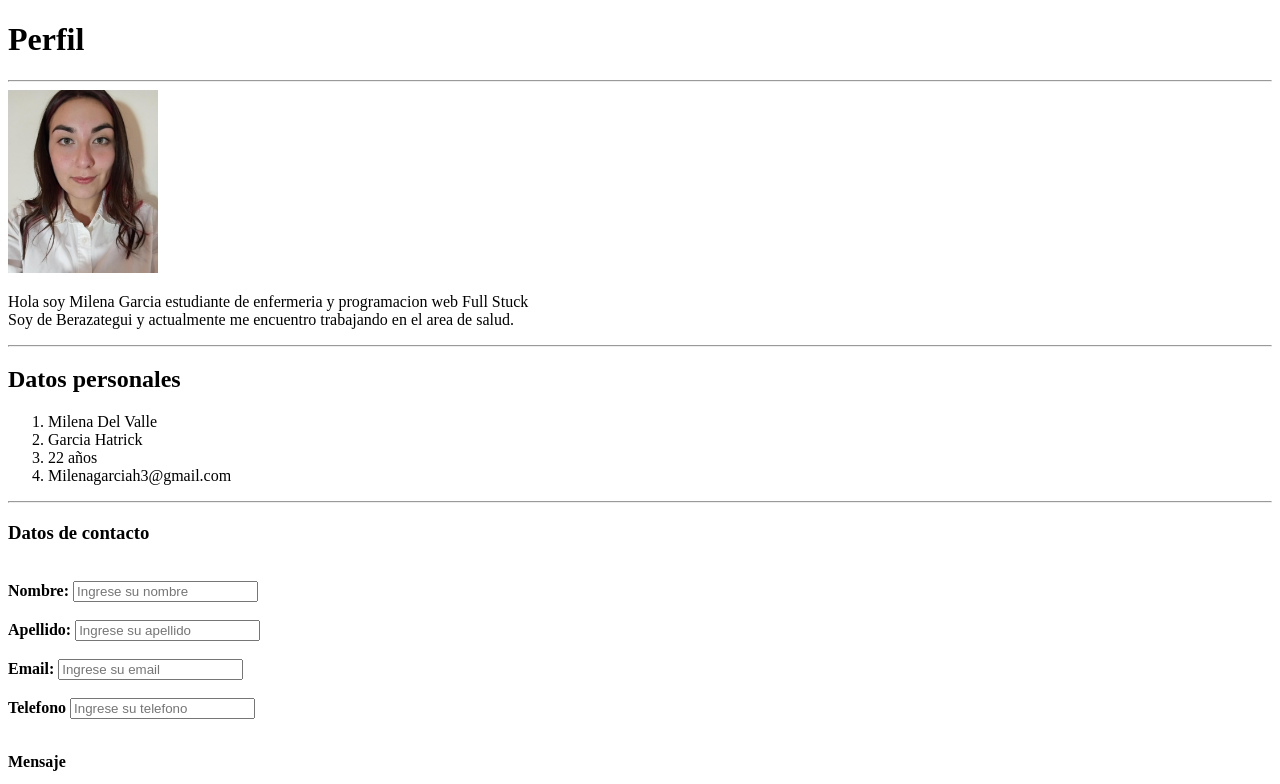
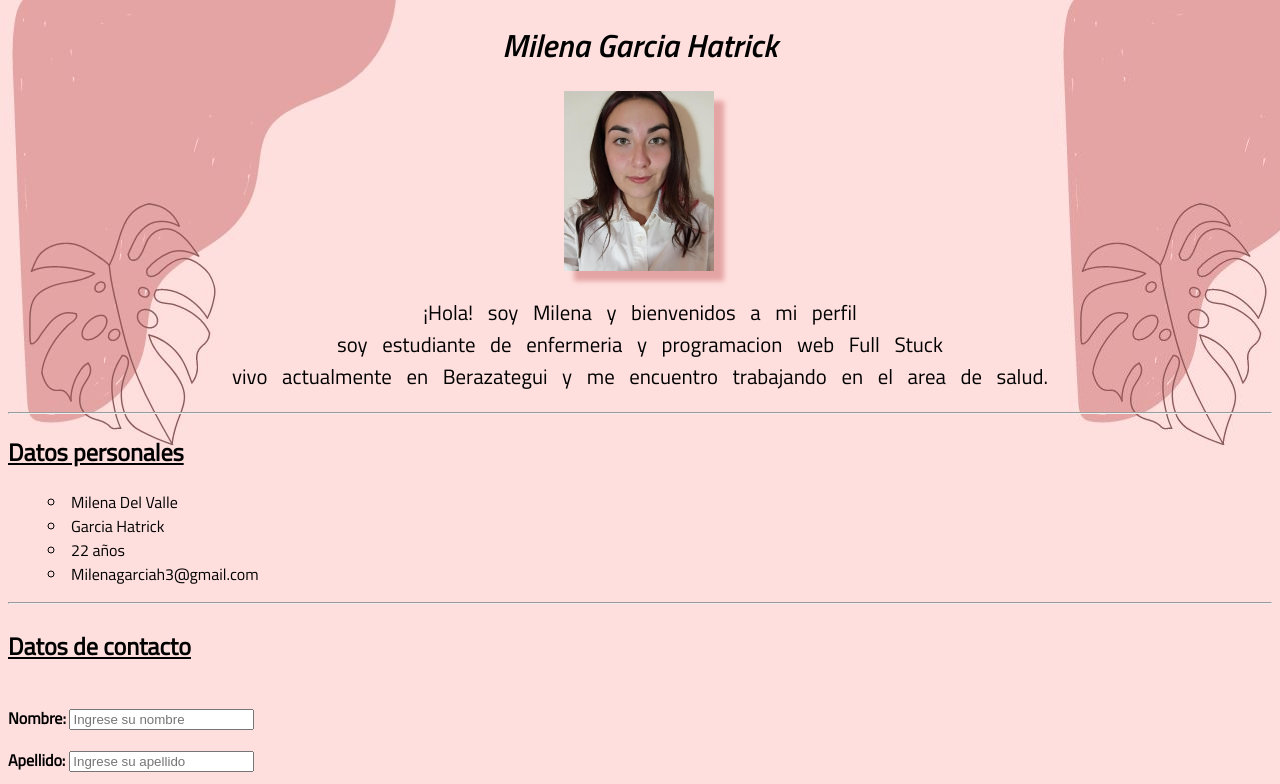
Before and after one commit to MilenaGH1/MilenaGarcia, a plain HTML site: page index.html in a window 1280 px wide. Shown: the top 784 px of the page. Drawn offline with Linux system fonts and the light colour scheme.

Commit message:
agrego estilos css

```diff
--- a/index.html
+++ b/index.html
@@ -4,22 +4,22 @@
      <meta charset="UTF-8"/>
      <meta http-equiv="X-UA-Compatible" content="IE=edge"/>
      <meta name="viewport" content="width=device-width, initial-scale=1.0"/>
-     <title>Mi perfil </title>
+     <title>Porfolio</title>
+     <link rel="stylesheet" type="text/css" href="./style.css">
  </head>
  <body>
-        <h1>Perfil</h1>
-        <hr>
-        <img src="/image/WhatsApp Image 2023-08-16 at 17.43.59.jpeg" alt="foto de perfil" width="150px"heigth="150px">
-
-        <p>
-            Hola soy  Milena Garcia estudiante de enfermeria y programacion web Full Stuck<br>
-            Soy de Berazategui y actualmente me encuentro trabajando en el area de salud.
+        <header>
+            <h1 class="h1">Milena Garcia Hatrick</h1>
+            <img class="image" src="image/miperfil.jpeg.jpeg" alt="foto de perfil">
+        </header>
+        <p class="presentacion">
+            ¡Hola! soy  Milena y bienvenidos a mi perfil <br/> soy estudiante de enfermeria y programacion web Full Stuck <br/>
+            vivo actualmente en Berazategui y me encuentro trabajando en el area de salud.
         </p>
-
         <hr>
         <div>
-            <h2>Datos personales</h2>
-            <ol>
+            <h2 class="datos-de-contacto">Datos personales</h2>
+            <ol class="lista-ordenada">
                 <li>Milena Del Valle</li>
                 <li>Garcia Hatrick</li>
                 <li>22 años</li>
@@ -28,25 +28,25 @@
         </div>
         <hr>
         <form>
-            <h3> Datos de contacto</h3>
+            <h3 class="datos-de-contacto" > Datos de contacto</h3>
             <br>
-            <label for="nombre"><strong>Nombre:</strong> </label>
+            <label class="nombre" for="nombre"><strong>Nombre:</strong> </label>
             <input type="text" id="nombre" placeholder="Ingrese su nombre"/>
             <br>
             <br>
-            <label for="Apellido"><strong>Apellido:</strong></label>
+            <label class="apellido" for="Apellido"><strong>Apellido:</strong></label>
             <input type="text" id="Apellido" placeholder="Ingrese su apellido"/>
             <br>
             <br>
-            <label for="email"><strong>Email:</strong></label>
+            <label class="email" for="email"><strong>Email:</strong></label>
             <input type="email" id="email" placeholder="Ingrese su email"/>
             <br>
             <br>
-            <label for="telefono"><strong>Telefono</strong></label>
+            <label class="telefono" for="telefono"><strong>Telefono</strong></label>
             <input type="text" id="Telefono" placeholder="Ingrese su telefono"/>
             <br>
             <br>
-            <p><strong>Mensaje</strong></p>
+            <p class="mensaje"><strong>Mensaje</strong></p>
             <textarea rows="10" cols="40" placeholder="Escriba su mensaje"></textarea>
             <br>
             <input type="submit" value="Enviar"/>
--- /dev/null
+++ b/style.css
@@ -0,0 +1,70 @@
+@import url('https://fonts.googleapis.com/css2?family=Titillium+Web:ital,wght@0,400;1,300;1,600&display=swap');
+
+body{
+    background: linear-gradient(90deg,#f6e7e7 0%, #FFDEDE 80%);
+    background-image:url(image/Diseño\ sin\ título.jpg);
+}
+.h1{
+    color: rgb(0, 0, 0);
+    font-family:'Titillium Web', sans-serif;
+    font-style:italic;
+    font-size: 2rem;
+    text-align:center;
+}
+.image{
+    width: 150px;
+    height: 180px;
+    margin-left:44%;
+    box-shadow: 10px 10px 5px 0px #E4A4A4;
+}
+.presentacion {
+
+    color: black;
+    font-family:'Titillium Web', sans-serif;
+    font-size: 1.3rem;
+    text-align:center;
+    word-spacing:10px;
+}
+.datos-personales {
+    color: black;
+    font-family:'Titillium Web', sans-serif;
+    font-size: 1.5rem;
+    text-decoration: underline;
+}
+.lista-ordenada{
+    list-style: circle;
+    list-style-position: inside;
+    font-family:'Titillium Web', sans-serif; ;
+}
+.datos-de-contacto{
+    color: black;
+    font-family:'Titillium Web', sans-serif;
+    font-size:1.5rem;
+    text-decoration: underline;
+}
+.nombre{
+    color: black;
+    font-family:'Titillium Web', sans-serif;
+    font-size:1rem;
+}
+.apellido{
+    color: black;
+    font-family:'Titillium Web', sans-serif;
+    font-size:1rem;
+}
+.email{
+    color: black;
+    font-family:'Titillium Web', sans-serif;
+    font-size:1rem;
+}
+.telefono{
+    color: black;
+    font-family:'Titillium Web', sans-serif;
+    font-size:1rem;
+}
+.mensaje{
+    color: black;
+    font-family:'Titillium Web', sans-serif;
+    font-size:1.3rem;
+    text-decoration: underline;
+}
```
Also changed, not shown: image/Diseño sin título.jpg (added), image/miperfil.jpeg.jpeg (renamed from image/WhatsApp Image 2023-08-16 at 17.43.59.jpeg).
